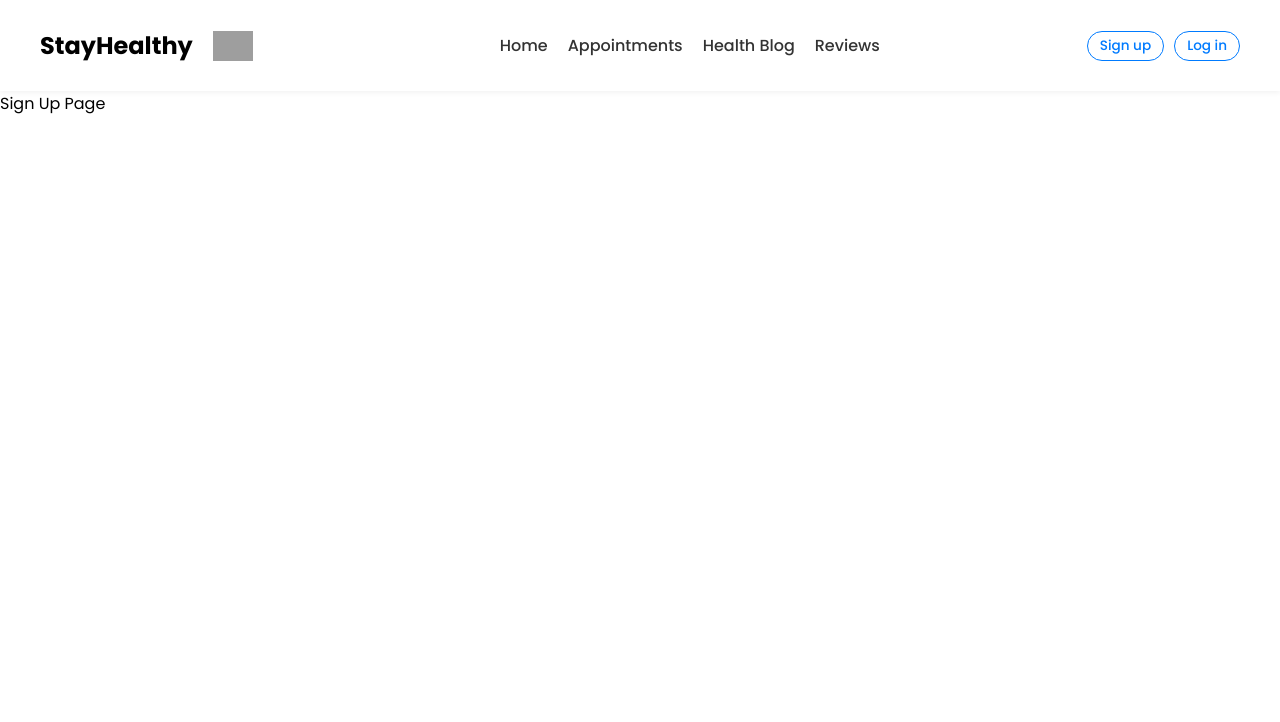
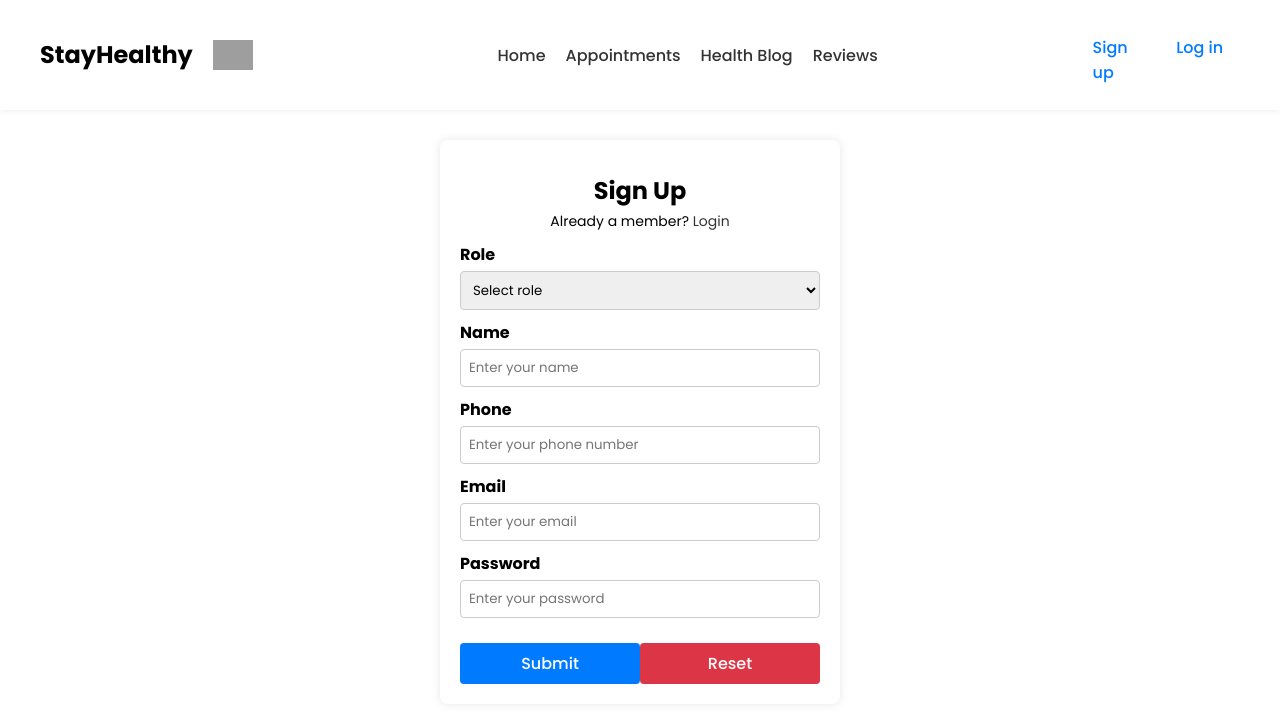
Before and after one commit to hawakakkar/test_med_app, a React (Create React App) app: page /signup in a window 1280 px wide. Shown: the top 722 px of the page. Built offline with nearby package versions, Linux system fonts and the light colour scheme; grey boxes are pictures that could not be loaded.

Commit message:
Implemented login, signup, navbar logout and username display

```diff
--- a/src/Components/Login/Login.css
+++ b/src/Components/Login/Login.css
@@ -0,0 +1,76 @@
+.login-container {
+  max-width: 400px;
+  margin: 40px auto;
+  padding: 20px;
+  background: #fff;
+  border-radius: 8px;
+  box-shadow: 0 2px 8px rgba(0,0,0,0.1);
+  text-align: center;
+}
+
+.login-container h2 {
+  margin-bottom: 8px;
+}
+
+.login-container p {
+  margin: 8px 0;
+  font-size: 14px;
+}
+
+.signup-link {
+  color: #007bff;
+  text-decoration: none;
+  font-weight: 600;
+}
+
+.signup-link:hover {
+  text-decoration: underline;
+}
+
+.login-form {
+  margin-top: 20px;
+}
+
+.form-group {
+  margin-bottom: 15px;
+  text-align: left;
+}
+.form-group label {
+  display: block;
+  font-weight: bold;
+  margin-bottom: 5px;
+}
+
+.form-group input {
+  width: 100%;
+  padding: 8px;
+  border: 1px solid #ccc;
+  border-radius: 4px;
+}
+
+.btn {
+  width: 100%;
+  padding: 10px;
+  margin-top: 10px;
+  border: none;
+  border-radius: 4px;
+  cursor: pointer;
+  font-size: 16px;
+}
+
+.login-btn {
+  background-color: #007bff;
+  color: white;
+}
+
+.reset-btn {
+  background-color: #dc3545;
+  color: white;
+}
+
+.forgot-password {
+  margin-top: 15px;
+  font-size: 14px;
+  color: #555;
+  cursor: pointer;
+}
--- a/src/Components/Login/Login.js
+++ b/src/Components/Login/Login.js
@@ -0,0 +1,82 @@
+import React, { useState, useEffect } from "react";
+import "./Login.css";
+import { useNavigate, Link } from "react-router-dom";
+
+const Login = () => {
+  const [email, setEmail] = useState("");
+  const [password, setPassword] = useState("");
+
+  const navigate = useNavigate();
+
+  // if already logged in, go home
+  useEffect(() => {
+    if (sessionStorage.getItem("auth-token")) {
+      navigate("/");
+    }
+  }, [navigate]);
+
+  const handleSubmit = (e) => {
+    e.preventDefault();
+
+    // *** here you’d normally call your API ***
+    // for now simulate successful login:
+    sessionStorage.setItem("auth-token", "dummy_token_here");
+    sessionStorage.setItem("email", email);
+
+    alert("Login successful!");
+
+    // redirect to home and reload so Navbar updates
+    navigate("/");
+    window.location.reload();
+  };
+
+  const handleReset = () => {
+    setEmail("");
+    setPassword("");
+  };
+return (
+    <div className="login-container">
+      <h2>Login</h2>
+      <p>
+        Are you a new member?{" "}
+        <Link to="/signup" className="signup-link">
+          Sign up here
+        </Link>
+      </p>
+
+      <form onSubmit={handleSubmit} className="login-form">
+        <div className="form-group">
+          <label>Email</label>
+          <input
+            type="email"
+            placeholder="Enter your email"
+            value={email}
+            onChange={(e) => setEmail(e.target.value)}
+            required
+          />
+        </div>
+
+        <div className="form-group">
+          <label>Password</label>
+          <input
+            type="password"
+            placeholder="Enter your password"
+            value={password}
+            onChange={(e) => setPassword(e.target.value)}
+            required
+          />
+        </div>
+<button type="submit" className="btn login-btn">
+          Login
+        </button>
+        <button type="button" onClick={handleReset} className="btn reset-btn">
+          Reset
+        </button>
+      </form>
+
+      <p className="forgot-password">Forgot Password</p>
+    </div>
+  );
+};
+
+export default Login;
--- a/src/Components/Navbar/Navbar.js
+++ b/src/Components/Navbar/Navbar.js
@@ -1,8 +1,29 @@
-import React from "react";
+import React, { useState, useEffect } from "react";
 import "./Navbar.css";
-import { Link } from 'react-router-dom';   // ✅ keep it
+import { Link, useNavigate } from 'react-router-dom';
 
 const Navbar = () => {
+  const navigate = useNavigate();
+  const [isLoggedIn, setIsLoggedIn] = useState(false);
+  const [userName, setUserName] = useState("");
+
+  const handleLogout = () => {
+    sessionStorage.clear();
+    navigate('/login');
+    window.location.reload();
+  };
+
+  // check token + extract email before '@'
+  useEffect(() => {
+    const token = sessionStorage.getItem('auth-token');
+    setIsLoggedIn(!!token);
+
+    const email = sessionStorage.getItem('email');
+    if (email) {
+      setUserName(email.split('@')[0]); // take part before '@'
+    }
+  }, []);
+
   return (
     <nav className="navbar">
       <div className="navbar-left">
@@ -22,11 +43,20 @@ const Navbar = () => {
       </ul>
 
       <div className="navbar-buttons">
-        <Link to="/signup" className="btn signup">Sign up</Link>
-        <Link to="/login" className="btn login">Log in</Link>
+        {isLoggedIn ? (
+          <>
+            {/* ✅ Welcome message */}
+            <span className="navbar-user">Welcome, {userName}</span>
+            <button className="btn logout" onClick={handleLogout}>Logout</button>
+          </>
+        ) : (
+          <>
+            <Link to="/signup" className="btn signup">Sign up</Link>
+            <Link to="/login" className="btn login">Log in</Link>
+          </>
+        )}
       </div>
     </nav>
   );
 };
-
 export default Navbar;
--- a/src/Components/Sign_Up/Sign_Up.css
+++ b/src/Components/Sign_Up/Sign_Up.css
@@ -0,0 +1,73 @@
+.signup-container {
+  width: 400px;
+  margin: 30px auto;
+  padding: 20px;
+  background: #fff;
+  border-radius: 8px;
+  box-shadow: 0 0 10px rgba(0,0,0,0.1);
+}
+
+.signup-container h2 {
+  text-align: center;
+  margin-bottom: 5px;
+}
+
+.signup-container p {
+  text-align: center;
+  font-size: 14px;
+}
+
+.signup-container form {
+  display: flex;
+  flex-direction: column;
+}
+
+.signup-container label {
+  margin-top: 10px;
+  font-weight: bold;
+}
+
+.signup-container input,
+.signup-container select {
+  padding: 8px;
+  margin-top: 4px;
+  border: 1px solid #ccc;
+  border-radius: 4px;
+}
+
+.error {
+  color: red;
+  font-size: 12px;
+}
+
+.buttons {
+  display: flex;
+  justify-content: space-between;
+  margin-top: 15px;
+}
+
+.btn.submit {
+  background-color: #007bff;
+  color: #fff;
+  border: none;
+  padding: 8px 16px;
+  border-radius: 4px;
+  cursor: pointer;
+}
+
+.btn.reset {
+  background-color: #dc3545;
+  color: #fff;
+  border: none;
+  padding: 8px 16px;
+  border-radius: 4px;
+  cursor: pointer;
+}
+
+.btn.submit:hover {
+  background-color: #0056b3;
+}
+
+.btn.reset:hover {
+  background-color: #a71d2a;
+}
--- a/src/Components/Sign_Up/Sign_Up.js
+++ b/src/Components/Sign_Up/Sign_Up.js
@@ -1,14 +1,131 @@
-import React from "react";        // remove {useState} if unused
-import "./Sign_Up.css";
+import React, { useState } from "react";
+import "./Sign_Up.css"; // your CSS file
 
-// 👇 function name changed to SignUp (PascalCase)
 function SignUp() {
+  const [formData, setFormData] = useState({
+    role: "",
+    name: "",
+    phone: "",
+    email: "",
+    password: "",
+  });
+
+  const [errors, setErrors] = useState({});
+
+  // handle form input change
+  const handleChange = (e) => {
+    setFormData({ ...formData, [e.target.name]: e.target.value });
+  };
+
+  // validate and submit form
+  const handleSubmit = (e) => {
+    e.preventDefault();
+    const validationErrors = {};
+
+    if (!formData.role) validationErrors.role = "Please select a role.";
+    if (!formData.name.trim()) validationErrors.name = "Name is required.";
+
+    // phone number validation
+    if (!/^\d{10}$/.test(formData.phone)) {
+      validationErrors.phone = "Phone number must be exactly 10 digits.";
+    }
+
+    if (!formData.email.includes("@"))
+      validationErrors.email = "Please enter a valid email.";
+
+    if (formData.password.length < 6)
+      validationErrors.password = "Password must be at least 6 characters.";
+
+    setErrors(validationErrors);
+
+    if (Object.keys(validationErrors).length === 0) {
+      alert("Form submitted successfully!");
+
+      // ✅ store dummy token and email to simulate login
+      sessionStorage.setItem("auth-token", "dummy_token_here");
+      sessionStorage.setItem("email", formData.email);
+
+      // ✅ redirect or reload to show logout button in Navbar
+      window.location.href = "/";
+    }
+  };
+  const handleReset = () => {
+    setFormData({
+      role: "",
+      name: "",
+      phone: "",
+      email: "",
+      password: "",
+    });
+    setErrors({});
+  };
+
   return (
-    <div>
-      Sign Up Page
+    <div className="signup-container">
+      <h2>Sign Up</h2>
+      <p>
+        Already a member? <a href="/login">Login</a>
+      </p>
+
+      <form onSubmit={handleSubmit}>
+        <label>Role</label>
+        <select
+          name="role"
+          value={formData.role}
+          onChange={handleChange}
+        >
+          <option value="">Select role</option>
+          <option value="doctor">Doctor</option>
+          <option value="patient">Patient</option>
+        </select>
+        {errors.role && <small className="error">{errors.role}</small>}
+
+        <label>Name</label>
+        <input
+          type="text"
+          name="name"
+          placeholder="Enter your name"
+          value={formData.name}
+          onChange={handleChange}
+        />
+        {errors.name && <small className="error">{errors.name}</small>}
+
+        <label>Phone</label>
+        <input
+          type="text"
+          name="phone"
+          placeholder="Enter your phone number"
+          value={formData.phone}
+          onChange={handleChange}
+        />
+        {errors.phone && <small className="error">{errors.phone}</small>}
+
+        <label>Email</label>
+        <input
+          type="email"
+          name="email"
+          placeholder="Enter your email"
+          value={formData.email}
+          onChange={handleChange}
+        />
+        {errors.email && <small className="error">{errors.email}</small>}
+
+        <label>Password</label>
+        <input
+          type="password"
+          name="password"
+          placeholder="Enter your password"
+          value={formData.password}
+          onChange={handleChange}
+        />
+        {errors.password && <small className="error">{errors.password}</small>}
+
+        <div className="buttons">
+          <button type="submit" className="btn submit">Submit</button>
+          <button type="button" onClick={handleReset} className="btn reset">Reset</button>
+        </div>
+      </form>
     </div>
   );
 }
-
-// 👇 export default changed to SignUp
 export default SignUp;
```
